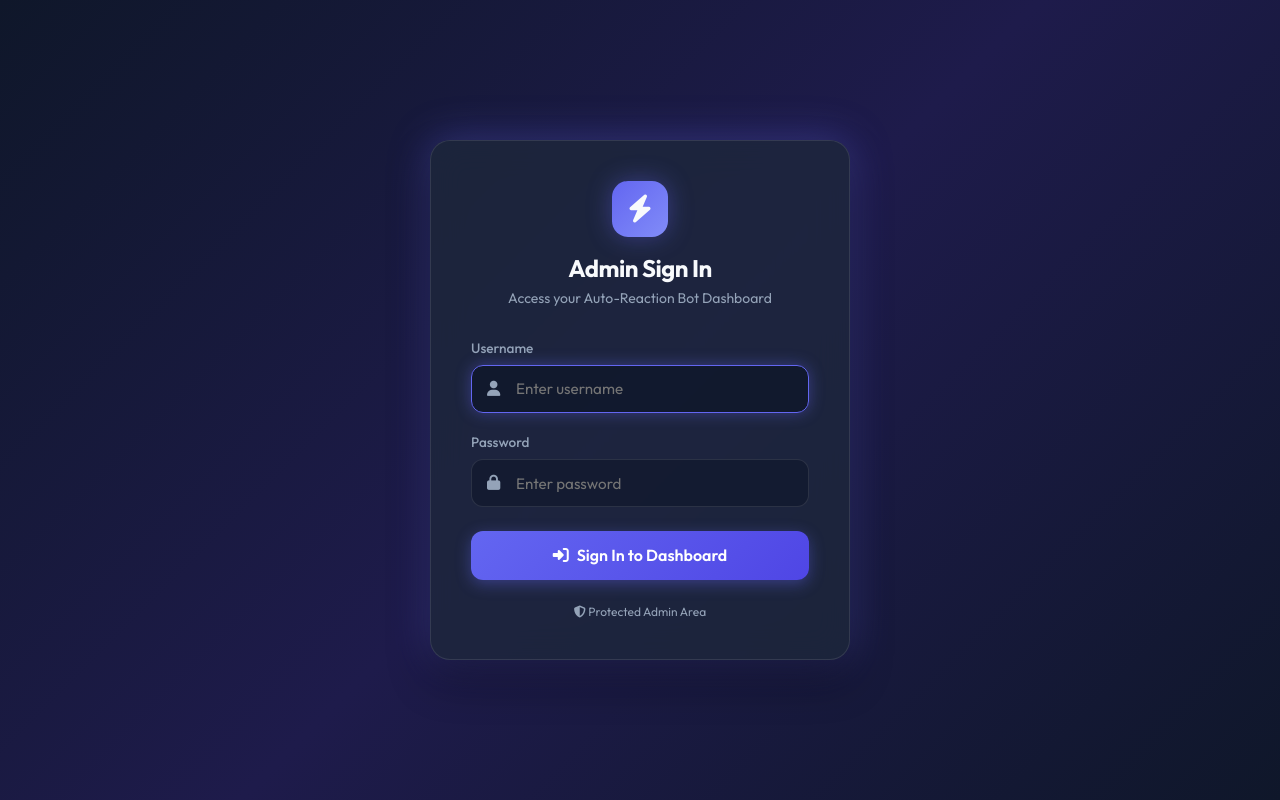
After one commit to Micrograp/reaction, a Flask app: page /login in a window 1280 px wide. The commit adds this page. Run offline with Flask 3, Linux system fonts and the light colour scheme.

Commit message:
Add login authentication redirecting to /admin, and fix multi-bot delay logic

```diff
--- /dev/null
+++ b/templates/login.html
@@ -0,0 +1,220 @@
+<!DOCTYPE html>
+<html lang="en">
+<head>
+    <meta charset="UTF-8">
+    <meta name="viewport" content="width=device-width, initial-scale=1.0">
+    <title>Admin Login - Telegram Auto-Reaction Bot</title>
+    <!-- Google Fonts & Font Awesome -->
+    <link href="https://fonts.googleapis.com/css2?family=Outfit:wght@300;400;500;600;700&display=swap" rel="stylesheet">
+    <link rel="stylesheet" href="https://cdnjs.cloudflare.com/ajax/libs/font-awesome/6.4.0/css/all.min.css">
+
+    <style>
+        :root {
+            --bg-gradient: linear-gradient(135deg, #0f172a 0%, #1e1b4b 50%, #0f172a 100%);
+            --glass-bg: rgba(30, 41, 59, 0.75);
+            --glass-border: rgba(255, 255, 255, 0.1);
+            --accent-primary: #6366f1;
+            --accent-glow: rgba(99, 102, 241, 0.4);
+            --text-main: #f8fafc;
+            --text-muted: #94a3b8;
+            --accent-danger: #ef4444;
+        }
+
+        * {
+            box-sizing: border-box;
+            margin: 0;
+            padding: 0;
+            font-family: 'Outfit', sans-serif;
+        }
+
+        body {
+            background: var(--bg-gradient);
+            color: var(--text-main);
+            min-height: 100vh;
+            display: flex;
+            align-items: center;
+            justify-content: center;
+            padding: 1.5rem;
+        }
+
+        .login-card {
+            background: var(--glass-bg);
+            border: 1px solid var(--glass-border);
+            backdrop-filter: blur(16px);
+            border-radius: 20px;
+            padding: 2.5rem;
+            width: 100%;
+            max-width: 420px;
+            box-shadow: 0 20px 40px rgba(0, 0, 0, 0.4), 0 0 40px var(--accent-glow);
+            animation: fadeIn 0.4s ease-out;
+        }
+
+        @keyframes fadeIn {
+            from { opacity: 0; transform: translateY(15px); }
+            to { opacity: 1; transform: translateY(0); }
+        }
+
+        .brand-header {
+            text-align: center;
+            margin-bottom: 2rem;
+        }
+
+        .brand-icon {
+            width: 56px;
+            height: 56px;
+            background: linear-gradient(135deg, var(--accent-primary), #818cf8);
+            border-radius: 16px;
+            display: inline-flex;
+            align-items: center;
+            justify-content: center;
+            font-size: 1.75rem;
+            box-shadow: 0 0 25px var(--accent-glow);
+            margin-bottom: 1rem;
+        }
+
+        .brand-header h1 {
+            font-size: 1.5rem;
+            font-weight: 700;
+            letter-spacing: -0.5px;
+            margin-bottom: 0.35rem;
+        }
+
+        .brand-header p {
+            font-size: 0.875rem;
+            color: var(--text-muted);
+        }
+
+        .alert-error {
+            background: rgba(239, 68, 68, 0.15);
+            border: 1px solid rgba(239, 68, 68, 0.3);
+            color: #fca5a5;
+            padding: 0.75rem 1rem;
+            border-radius: 10px;
+            font-size: 0.85rem;
+            margin-bottom: 1.25rem;
+            display: flex;
+            align-items: center;
+            gap: 0.5rem;
+        }
+
+        .form-group {
+            margin-bottom: 1.25rem;
+        }
+
+        .form-label {
+            display: block;
+            font-size: 0.85rem;
+            font-weight: 500;
+            color: var(--text-muted);
+            margin-bottom: 0.5rem;
+        }
+
+        .input-wrapper {
+            position: relative;
+        }
+
+        .input-icon {
+            position: absolute;
+            left: 1rem;
+            top: 50%;
+            transform: translateY(-50%);
+            color: var(--text-muted);
+            font-size: 0.95rem;
+        }
+
+        .form-input {
+            width: 100%;
+            background: rgba(15, 23, 42, 0.6);
+            border: 1px solid var(--glass-border);
+            padding: 0.85rem 1rem 0.85rem 2.75rem;
+            border-radius: 12px;
+            color: var(--text-main);
+            font-size: 0.95rem;
+            transition: all 0.2s ease;
+        }
+
+        .form-input:focus {
+            outline: none;
+            border-color: var(--accent-primary);
+            box-shadow: 0 0 15px var(--accent-glow);
+            background: rgba(15, 23, 42, 0.8);
+        }
+
+        .btn-submit {
+            width: 100%;
+            background: linear-gradient(135deg, var(--accent-primary), #4f46e5);
+            border: none;
+            padding: 0.9rem;
+            border-radius: 12px;
+            color: #fff;
+            font-size: 1rem;
+            font-weight: 600;
+            cursor: pointer;
+            transition: all 0.2s ease;
+            box-shadow: 0 4px 15px var(--accent-glow);
+            display: flex;
+            align-items: center;
+            justify-content: center;
+            gap: 0.5rem;
+            margin-top: 1.5rem;
+        }
+
+        .btn-submit:hover {
+            opacity: 0.95;
+            transform: translateY(-1px);
+            box-shadow: 0 6px 20px var(--accent-glow);
+        }
+
+        .footer-hint {
+            text-align: center;
+            font-size: 0.75rem;
+            color: var(--text-muted);
+            margin-top: 1.5rem;
+        }
+    </style>
+</head>
+<body>
+    <div class="login-card">
+        <div class="brand-header">
+            <div class="brand-icon">
+                <i class="fa-solid fa-bolt"></i>
+            </div>
+            <h1>Admin Sign In</h1>
+            <p>Access your Auto-Reaction Bot Dashboard</p>
+        </div>
+
+        {% if error %}
+        <div class="alert-error">
+            <i class="fa-solid fa-triangle-exclamation"></i>
+            <span>{{ error }}</span>
+        </div>
+        {% endif %}
+
+        <form method="POST" action="/login">
+            <div class="form-group">
+                <label class="form-label" for="username">Username</label>
+                <div class="input-wrapper">
+                    <i class="fa-solid fa-user input-icon"></i>
+                    <input type="text" id="username" name="username" class="form-input" placeholder="Enter username" required autofocus autocomplete="username">
+                </div>
+            </div>
+
+            <div class="form-group">
+                <label class="form-label" for="password">Password</label>
+                <div class="input-wrapper">
+                    <i class="fa-solid fa-lock input-icon"></i>
+                    <input type="password" id="password" name="password" class="form-input" placeholder="Enter password" required autocomplete="current-password">
+                </div>
+            </div>
+
+            <button type="submit" class="btn-submit">
+                <i class="fa-solid fa-right-to-bracket"></i> Sign In to Dashboard
+            </button>
+        </form>
+
+        <div class="footer-hint">
+            <i class="fa-solid fa-shield-halved"></i> Protected Admin Area
+        </div>
+    </div>
+</body>
+</html>
--- a/web.py
+++ b/web.py
@@ -1,22 +1,68 @@
 import os
+import functools
 from datetime import datetime
-from flask import Flask, render_template, jsonify, request
+from flask import Flask, render_template, jsonify, request, session, redirect, url_for
 
 import config
 import bot_engine
 
 app = Flask(__name__, template_folder="templates")
+app.secret_key = os.getenv("SECRET_KEY", "reaction-bot-secret-key-2026")
 
 # Disable default werkzeug logging spam for clear terminal output
 import logging
 log = logging.getLogger('werkzeug')
 log.setLevel(logging.ERROR)
 
+def login_required(f):
+    @functools.wraps(f)
+    def decorated_function(*args, **kwargs):
+        if not session.get("logged_in"):
+            if request.path.startswith("/api/"):
+                return jsonify({"status": "error", "message": "Unauthorized. Please log in."}), 401
+            return redirect(url_for("login"))
+        return f(*args, **kwargs)
+    return decorated_function
+
 @app.route("/")
 def index():
+    return redirect(url_for("admin"))
+
+@app.route("/login", methods=["GET", "POST"])
+def login():
+    if session.get("logged_in"):
+        return redirect(url_for("admin"))
+
+    error = None
+    if request.method == "POST":
+        username = request.form.get("username", "").strip()
+        password = request.form.get("password", "").strip()
+
+        valid_user, valid_pwd = config.get_admin_credentials()
+
+        if username == valid_user and password == valid_pwd:
+            session["logged_in"] = True
+            session["username"] = username
+            bot_engine.log_event("AUTH", f"Admin user '{username}' logged in successfully.")
+            return redirect(url_for("admin"))
+        else:
+            error = "Invalid username or password. Please try again."
+            bot_engine.log_event("WARNING", f"Failed login attempt for username '{username}'")
+
+    return render_template("login.html", error=error)
+
+@app.route("/logout")
+def logout():
+    session.clear()
+    return redirect(url_for("login"))
+
+@app.route("/admin")
+@login_required
+def admin():
     return render_template("index.html")
 
 @app.route("/api/stats")
+@login_required
 def api_stats():
     uptime_secs = int((datetime.now() - bot_engine.state.start_time).total_seconds())
     hours, remainder = divmod(uptime_secs, 3600)
@@ -39,10 +85,12 @@ def api_stats():
     })
 
 @app.route("/api/logs")
+@login_required
 def api_logs():
     return jsonify(bot_engine.state.recent_logs)
 
 @app.route("/api/config", methods=["POST"])
+@login_required
 def api_config():
     data = request.json or {}
     mode = data.get("mode")
@@ -63,6 +111,7 @@ def api_config():
     return jsonify({"status": "success", "message": "Settings saved successfully!"})
 
 @app.route("/api/add_token", methods=["POST"])
+@login_required
 def api_add_token():
     data = request.json or {}
     new_token = data.get("token", "").strip()
@@ -89,6 +138,7 @@ def api_add_token():
     })
 
 @app.route("/api/remove_token", methods=["POST"])
+@login_required
 def api_remove_token():
     data = request.json or {}
     token_to_remove = data.get("token", "").strip()
@@ -114,6 +164,7 @@ def api_remove_token():
     })
 
 @app.route("/api/save_tokens", methods=["POST"])
+@login_required
 def api_save_tokens():
     data = request.json or {}
     raw_tokens = data.get("tokens", "").strip()
```
Also changed, not shown: bot_engine.py (+23 -3 lines), config.py (+23 -4 lines), templates/index.html (+8 -3 lines), 1 other file.
